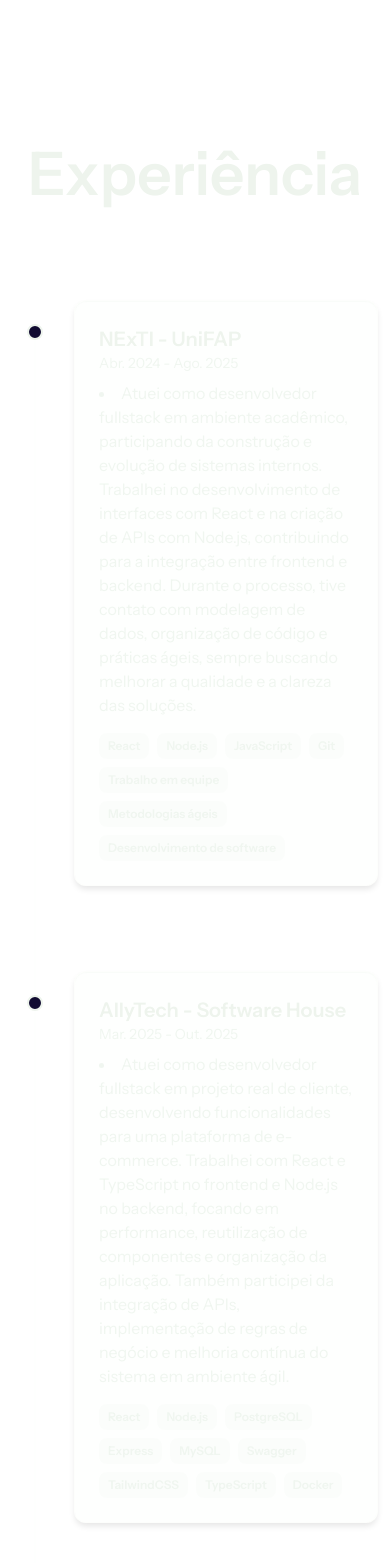
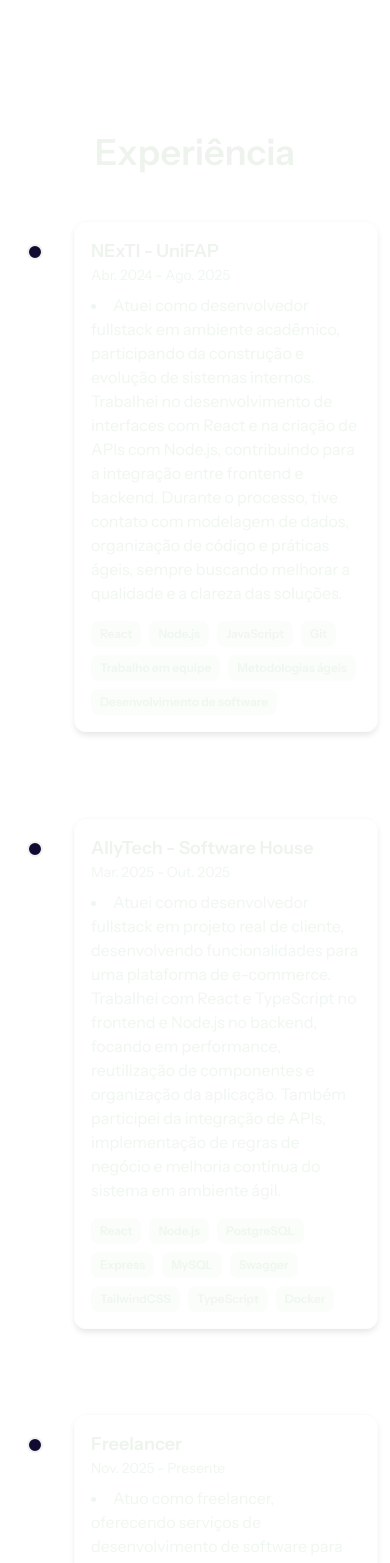
Before and after one commit to luisz19/portfolio, a React (Vite) app: page / in a window 390 px wide. Shown: the part 5680-7243 px from the top of the page. Built offline with nearby package versions, Linux system fonts and the light colour scheme.

Commit message:
refactor: add mobile responsivity to Experience section

```diff
--- a/src/components/Experience.tsx
+++ b/src/components/Experience.tsx
@@ -19,15 +19,15 @@ function Experience() {
         <section
             id="experience"
             ref={containerRef}
-            className="w-full relative py-section"
+            className="w-full relative pb-section-md"
         >
-            <div className="container mx-auto max-w-4xl relative">
+            <div className="container mx-auto max-w-4xl relative px- md:px-8">
                 <motion.h2
                     variants={itemVariants}
                     initial="hidden"
                     whileInView="visible"
                     viewport={{ once: true }}
-                    className="text-6xl font-semibold text-white text-center mb-24"
+                    className="text-4xl md:text-6xl font-semibold text-white text-center mb-12 md:mb-24"
                 >
                     Experiência
                 </motion.h2>
@@ -44,14 +44,14 @@ function Experience() {
 
                     <div className="w-full flex flex-col relative z-10 ">
                         {EXPERIENCE_CONTENT.map((exp, idx) => {
-                            const isLast = idx === EXPERIENCE_CONTENT.length
+                            const isLast = idx === EXPERIENCE_CONTENT.length - 1
 
                             return (
                                 <div
                                     key={exp.id}
                                     className="sticky w-full flex items-start"
                                     style={{
-                                        top: `calc(20vh + ${idx * 40}px)`,
+                                        top: `calc(20vh + ${idx * 80}px)`,
                                         marginBottom: isLast ? '0' : '10vh'
                                     }}
                                 >
@@ -59,7 +59,7 @@ function Experience() {
                                     <div className="relative flex items-center justify-center w-[46px] shrink-0 pt-6">
                                         <div className="w-4 h-4 rounded-full border-2 border-white bg-navy z-20" />
 
-                                        <div className="absolute right-12 whitespace-nowrap text-xl text-gray/70 font-light opacity-100 pr-4">
+                                        <div className="hidden lg:block absolute right-12 whitespace-nowrap text-xl text-gray/70 font-light opacity-100 pr-4">
                                             {exp.date.split(' - ')[0]}
                                         </div>
                                     </div>
@@ -72,8 +72,8 @@ function Experience() {
                                             viewport={{ margin: "-100px", once: true }}
                                             transition={{ duration: 0.5, delay: 0.1 }}
                                         >
-                                            <Card className="p-6">
-                                                <h3 className="text-xl font-semibold">{exp.title}</h3>
+                                            <Card className="p-4 sm:p-6">
+                                                <h3 className="text-lg sm:text-xl font-semibold">{exp.title}</h3>
                                                 <p className="text-gray text-sm">{exp.date}</p>
                                                 <ul className="list-disc list-inside mt-2 text-gray">
                                                     {exp.description.split('\n').filter(Boolean).map((line, i) => (
```
